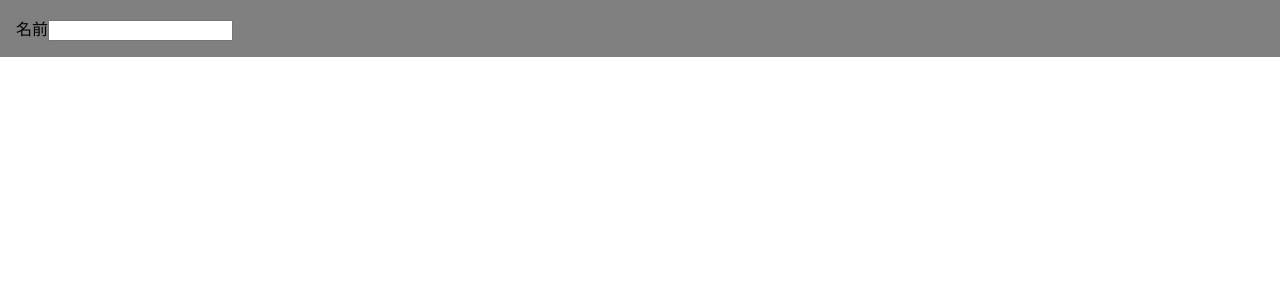
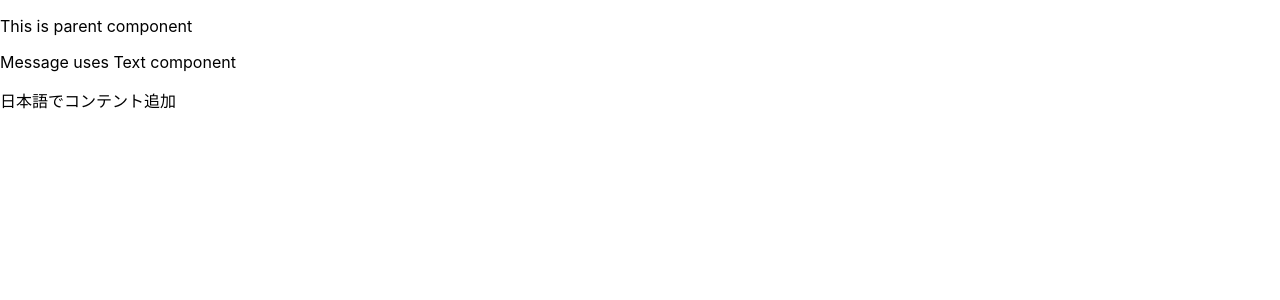
Before and after one commit to morihaya/begin-react, a React (Create React App) app in the folder react-sample/: page / in a window 1280 px wide. Shown: the top 300 px of the page. Built offline with nearby package versions, Linux system fonts and the light colour scheme.

Commit message:
feat: Message via props

```diff
--- /dev/null
+++ b/react-sample/src/components/Message.tsx
@@ -0,0 +1,20 @@
+const Text = (props: {content: string}) => {
+    const { content } = props
+    return <p className="text">{content}</p>
+}
+
+const Message = (props: {}) => {
+    const content1 = 'This is parent component'
+    const content2 = 'Message uses Text component'
+    const content3 = '日本語でコンテント追加'
+
+    return (
+        <div>
+            <Text content={content1} />
+            <Text content={content2} />
+            <Text content={content3} />
+        </div>
+    )
+}
+
+export default Message
--- a/react-sample/src/index.tsx
+++ b/react-sample/src/index.tsx
@@ -2,7 +2,7 @@
 import ReactDOM from 'react-dom/client';
 import './index.css';
 //import App from './App';
-import Name from './components/Name';
+import Message from './components/Message';
 import reportWebVitals from './reportWebVitals';
 
 const root = ReactDOM.createRoot(
@@ -10,7 +10,7 @@
 );
 root.render(
   <React.StrictMode>
-    <Name />
+    <Message />
   </React.StrictMode>
 );
 
```
